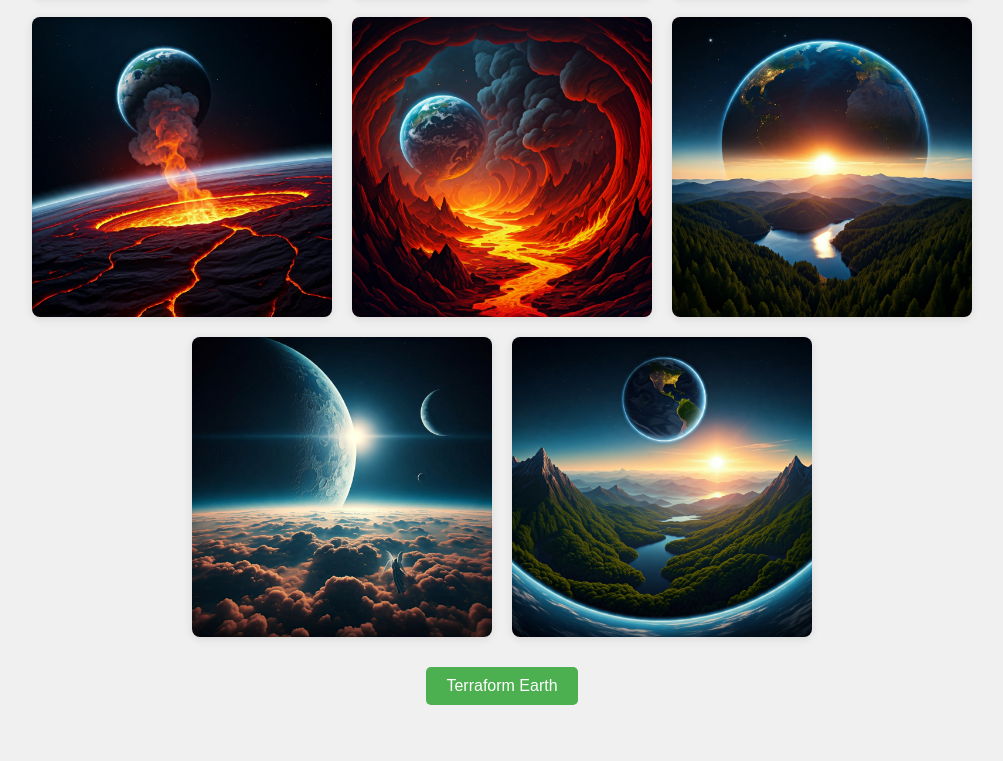
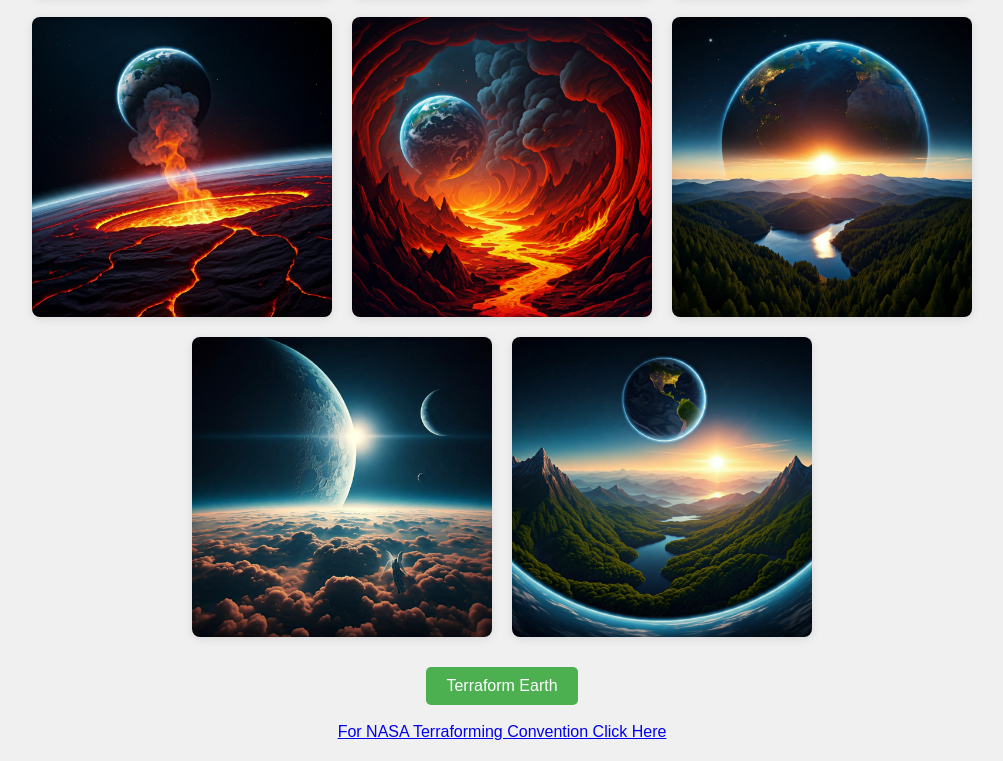
Before and after one commit to MysticWaveTech/TerraformingEarthWithRadionics, a plain HTML site: page index.html in a window 1280 px wide. Shown: the part 2651-3412 px from the top of the page, without its empty margins (138-1141 px from the left). Before the commit the page ends 3376 px from the top, so only its background shows below. Drawn offline with Linux system fonts and the light colour scheme.

Commit message:
Add files via upload

```diff
--- a/index.html
+++ b/index.html
@@ -93,5 +93,10 @@
         }
     </script>
 
+    <br><br>
+
+    <a href="https://mysticwavetech.github.io/NASATerraformingConvention/" target"_blank">For NASA Terraforming Convention Click Here</a>
+
+
 </body>
 </html>
```
